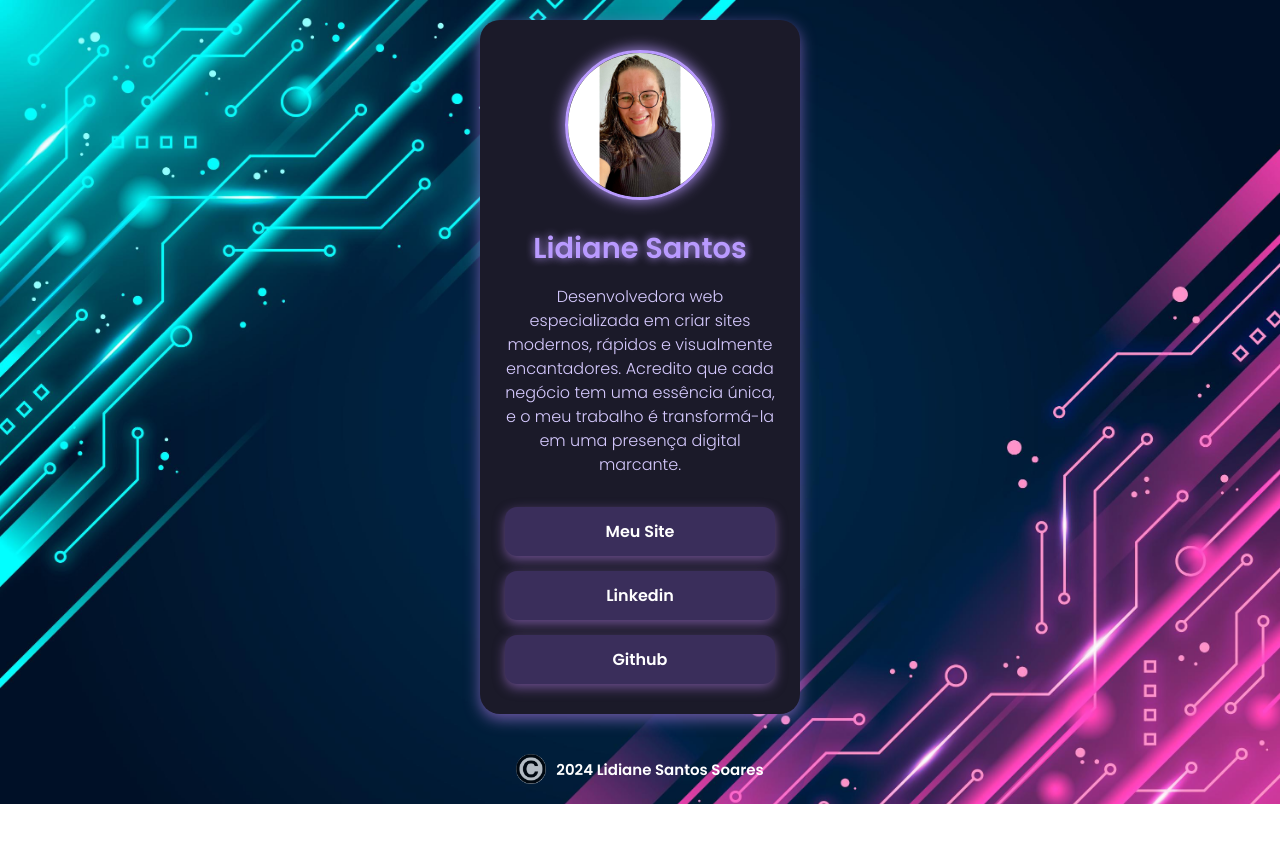
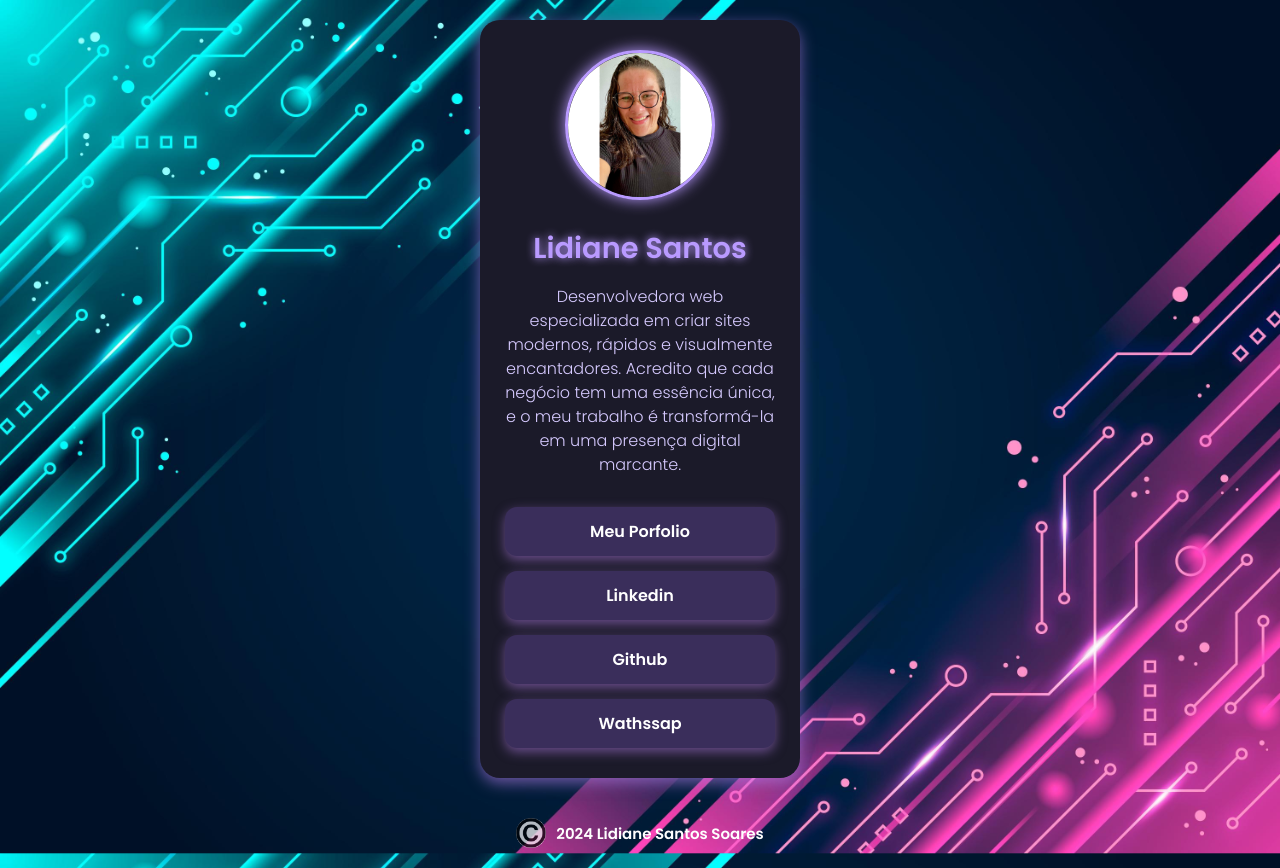
Before and after one commit to Soareslili/Projeto-Links, a plain HTML site: page index.html in a window 1280 px wide. Before the commit the page ends 804 px from the top, so only its background shows below. Drawn offline with Linux system fonts and the light colour scheme.

Commit message:
Implementando links de whatssap

```diff
--- a/index.html
+++ b/index.html
@@ -16,9 +16,10 @@
   </p>
 
   <div class="links">
-    <a href="https://soareslili.github.io/Meu-Portfolio/" target="_blank" rel="noopener noreferrer">Meu Site</a>
+    <a href="https://soareslili.github.io/Meu-Portfolio/" target="_blank" rel="noopener noreferrer">Meu Porfolio</a>
     <a href="https://www.linkedin.com/in/lidianesantossoares/" target="_blank" rel="noopener noreferrer">Linkedin</a>
     <a href="https://github.com/Soareslili" target="_blank" rel="noopener noreferrer">Github</a>
+    <a href="https://github.com/Soareslili" target="_blank" rel="noopener noreferrer">Wathssap</a>
   </div>
 </main>
 
```
